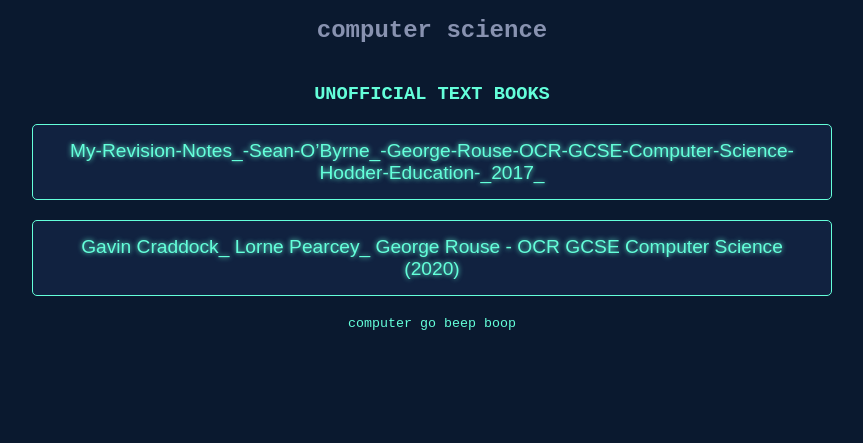
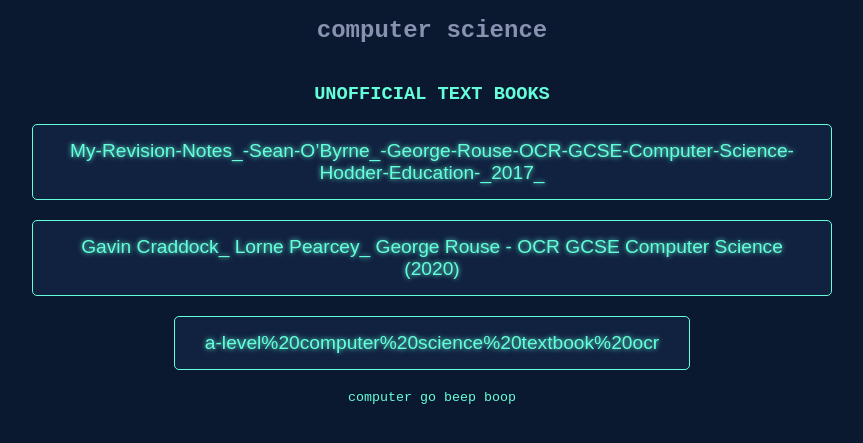
Before and after one commit to Whatever-Green/free-scan, a plain HTML site: page computer-science.html in a window 1280 px wide. Shown: the part 141-584 px from the top of the page, without its empty margins (208-1071 px from the left). Drawn offline with Linux system fonts and the light colour scheme.

Commit message:
Update computer-science.html

```diff
--- a/computer-science.html
+++ b/computer-science.html
@@ -51,6 +51,7 @@
         <h3>UNOFFICIAL TEXT BOOKS</h3>
         <button class="button" onclick="window.location.href='PDFs/My-Revision-Notes_-Sean-O’Byrne_-George-Rouse-OCR-GCSE-Computer-Science-Hodder-Education-_2017_.pdf'">My-Revision-Notes_-Sean-O’Byrne_-George-Rouse-OCR-GCSE-Computer-Science-Hodder-Education-_2017_</button>
         <button class="button" onclick="window.location.href='PDFs/Gavin Craddock_ Lorne Pearcey_ George Rouse - OCR GCSE Computer Science (2020).pdf'">Gavin Craddock_ Lorne Pearcey_ George Rouse - OCR GCSE Computer Science (2020)</button>
+        <button class="button" onclick="window.location.href='PDFs/a-level%20computer%20science%20textbook%20ocr%20copy.pdf'">a-level%20computer%20science%20textbook%20ocr</button>
         <small>computer go beep boop</small>
     </div>
 </body>
```
